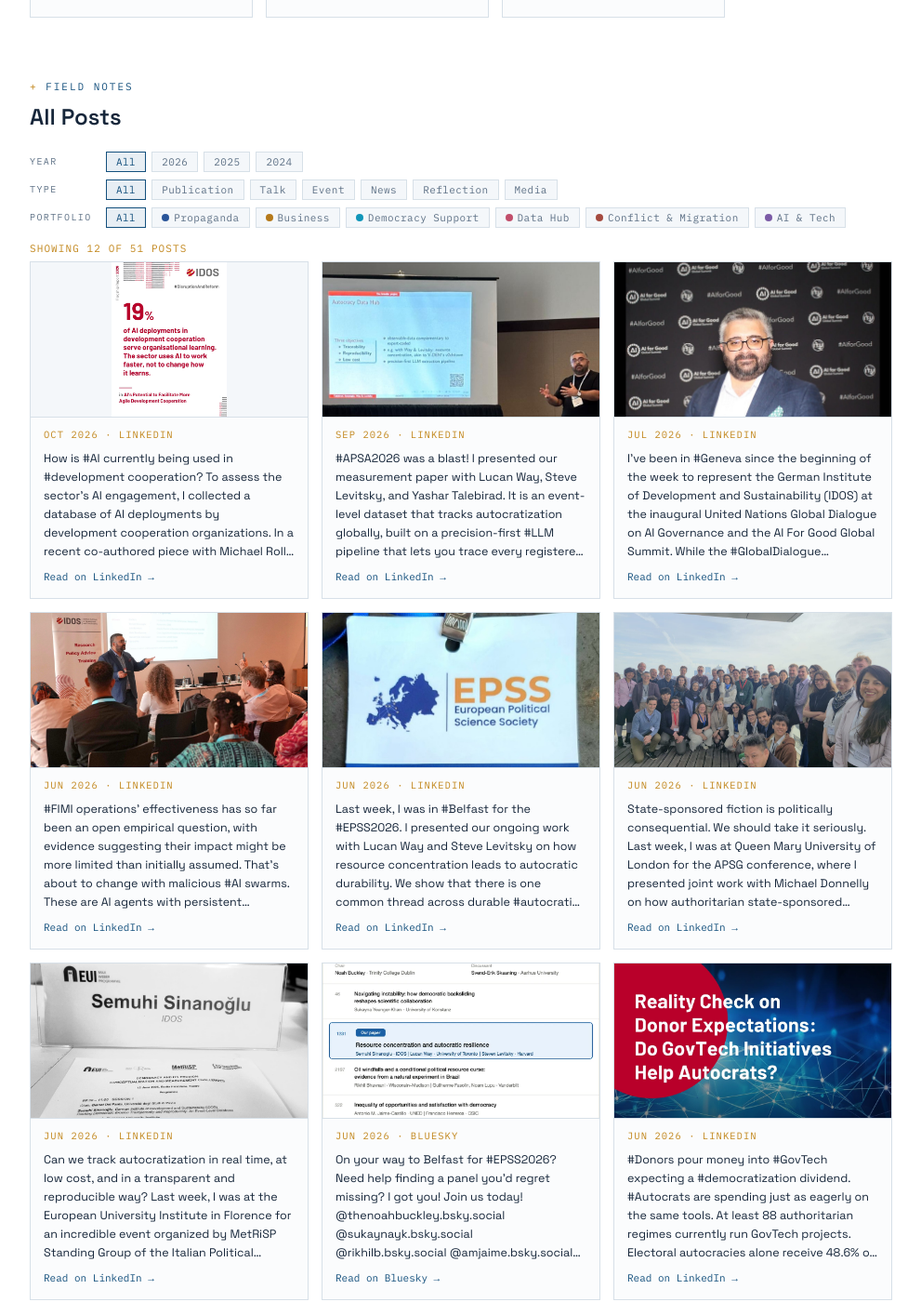
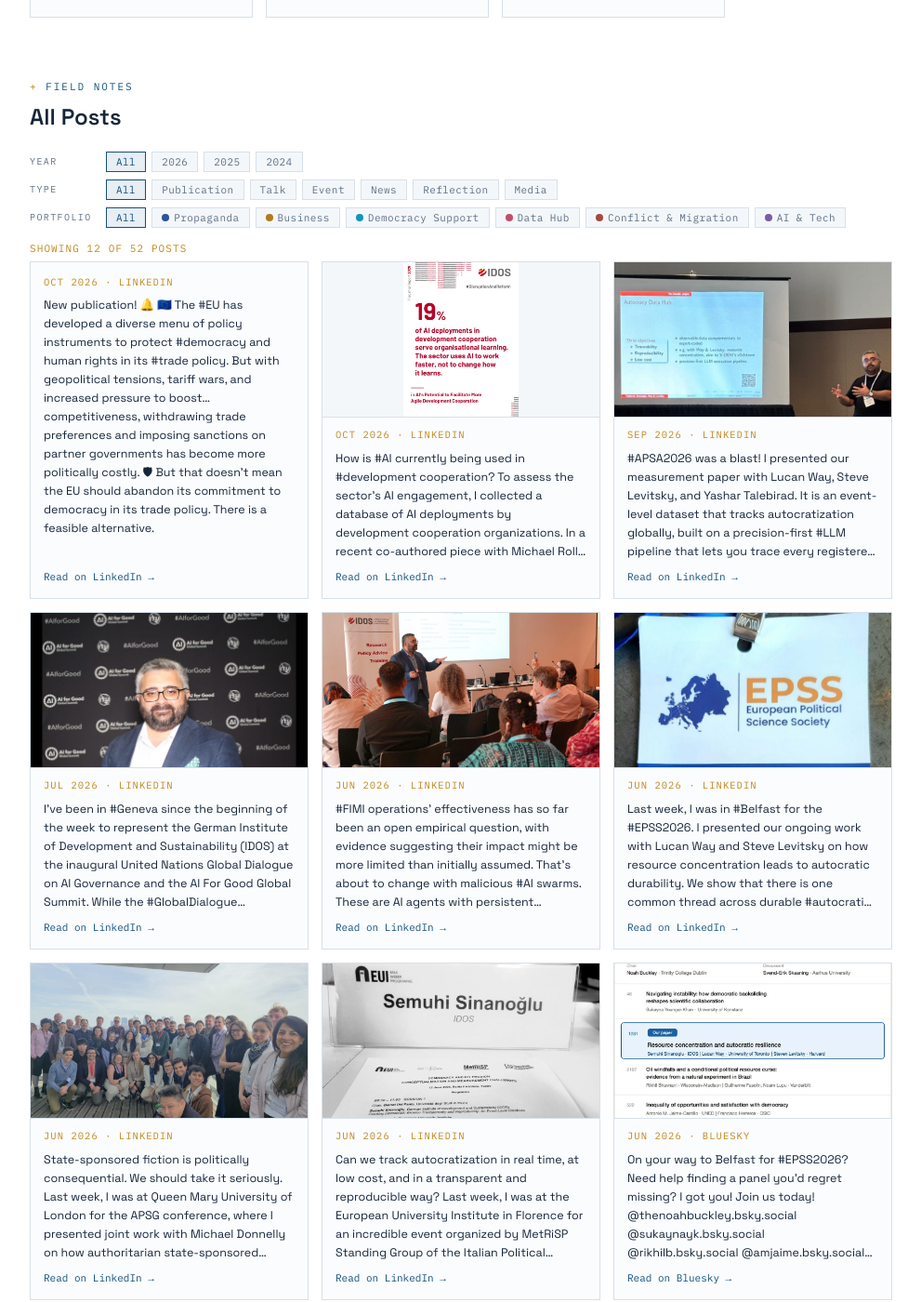
Before and after one commit to semuhi/semuhi.github.io, a Jekyll site: the page built from activity.md, in a window 1280 px wide and 1400 px high, scrolled down 1190 px. Shown: the whole window at 93% size, without its empty margins (32-1023 px from the left). Built offline with Jekyll 4.4.1, drawn with Linux system fonts in a browser that asks for light colours; some of the changed text lies outside the part shown.

Commit message:
social: add LinkedIn post for IDOS Policy Brief 26/2026
Post card links to publication id 56 (EU trade policy and democracy
protection, with Niels Keijzer). Portfolios business + durability.
Fixtures rebuilt.

Co-Authored-By: Claude Opus 5.5 <noreply@anthropic.com>

```diff
--- a/_data/social.yml
+++ b/_data/social.yml
@@ -25,6 +25,13 @@
 # Dates for the 2024-25 backfill are decoded from the LinkedIn post IDs (UTC).
 
 posts:
+  - date: 2026-10-27
+    platform: linkedin
+    type: publication
+    url: "https://www.linkedin.com/posts/semuhisinanoglu_democracy-protection-in-the-eu-trade-policy-activity-7520803257271619584-Wx5C"
+    excerpt: "New publication! 🔔 🇪🇺 The #EU has developed a diverse menu of policy instruments to protect #democracy and human rights in its #trade policy. But with geopolitical tensions, tariff wars, and increased pressure to boost competitiveness, withdrawing trade preferences and imposing sanctions on partner governments has become more politically costly. 🛡 But that doesn't mean the EU should abandon its commitment to democracy in its trade policy. There is a feasible alternative."
+    portfolio: [business, durability]
+    item: 56
   - date: 2026-10-21
     platform: linkedin
     type: publication
--- a/_design/preview/portfolio-business.html
+++ b/_design/preview/portfolio-business.html
@@ -99,10 +99,10 @@ The EU is under domestic political pressure to deregulate in order to strengthen
   <span class="mono go">Browse all 4 highlights &rarr;</span>
 </a>
 <a class="actlink" href="activity.html?pf=business#posts">
-  <div class="num">Field notes &middot; 15</div>
+  <div class="num">Field notes &middot; 16</div>
   <h3>Posts from LinkedIn and Bluesky</h3>
-  <p>Latest: Last week, I was in #Belfast for the #EPSS2026. I presented our ongoing work with Lucan... &middot; Jun 2026</p>
-  <span class="mono go">Browse all 15 posts &rarr;</span>
+  <p>Latest: New publication! 🔔 🇪🇺 The #EU has developed a diverse menu of policy instruments to pro... &middot; Oct 2026</p>
+  <span class="mono go">Browse all 16 posts &rarr;</span>
 </a>
 </div>
 </section>
--- a/_design/preview/portfolio-durability.html
+++ b/_design/preview/portfolio-durability.html
@@ -81,10 +81,10 @@
   <span class="mono go">Browse all 5 highlights &rarr;</span>
 </a>
 <a class="actlink" href="activity.html?pf=durability#posts">
-  <div class="num">Field notes &middot; 27</div>
+  <div class="num">Field notes &middot; 28</div>
   <h3>Posts from LinkedIn and Bluesky</h3>
-  <p>Latest: #APSA2026 was a blast! I presented our measurement paper with Lucan Way, Steve Levitsky... &middot; Sep 2026</p>
-  <span class="mono go">Browse all 27 posts &rarr;</span>
+  <p>Latest: New publication! 🔔 🇪🇺 The #EU has developed a diverse menu of policy instruments to pro... &middot; Oct 2026</p>
+  <span class="mono go">Browse all 28 posts &rarr;</span>
 </a>
 </div>
 </section>
```
Also changed, not shown: _design/preview/activity.html (+7 -1 lines), _design/preview/index.html (+8 -8 lines).
